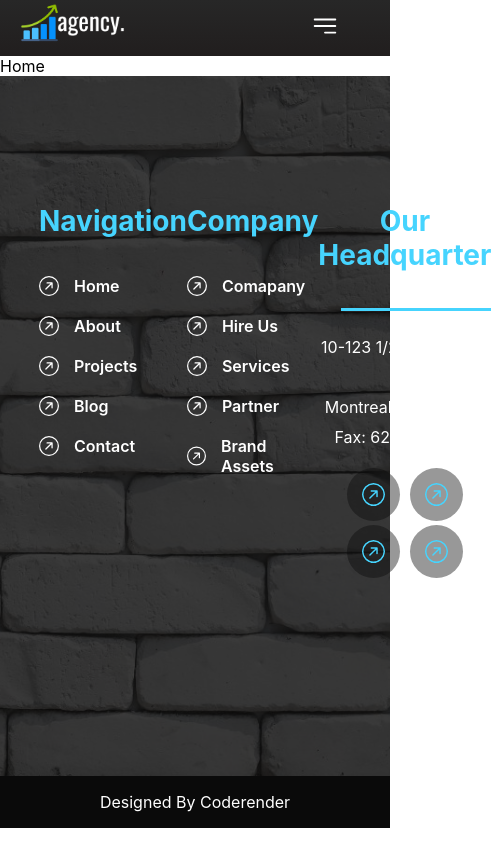
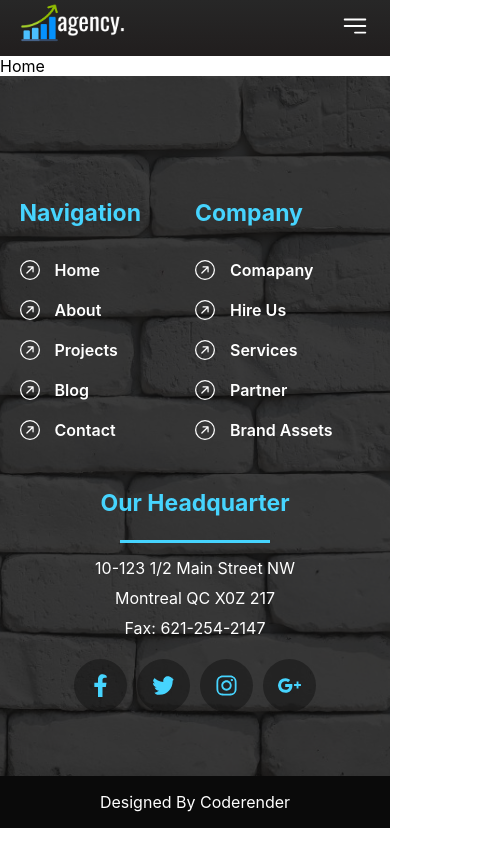
Before and after one commit to Tech-Genius/hagency, a React (Vite) app: page / in a window 390 px wide. Shown: the whole page, 491 px wide, since content can reach past the window. Built offline with nearby package versions, Linux system fonts and the light colour scheme; the HTML template or start-up script is replaced by a standard one.

Commit message:
fix: header and footer

```diff
--- a/src/Components/Footer.jsx
+++ b/src/Components/Footer.jsx
@@ -2,6 +2,10 @@ import { Link } from 'react-router-dom'
 import footer from './assets/images/hagency-footer.jpg'
 import './assets/css/Footer.css'
 import { BsArrowUpRightCircle } from "react-icons/bs";
+import { FaFacebookF } from "react-icons/fa";
+import { FaTwitter } from "react-icons/fa";
+import { FaInstagram } from "react-icons/fa";
+import { IoLogoGoogleplus } from "react-icons/io";
 
 function Footer() {
     return (
@@ -41,10 +45,10 @@ function Footer() {
                         Fax: 621-254-2147
                     </p>
                     <div className="footer_icons">
-                        <BsArrowUpRightCircle className='footer_icon' />
-                        <BsArrowUpRightCircle className='footer_icon' />
-                        <BsArrowUpRightCircle className='footer_icon' />
-                        <BsArrowUpRightCircle className='footer_icon' />
+                        <FaFacebookF className='footer_icon' />
+                        <FaTwitter className='footer_icon' />
+                        <FaInstagram className='footer_icon' />
+                        <IoLogoGoogleplus className='footer_icon' />
                     </div>
                 </div>
 
--- a/src/Components/assets/css/Footer.css
+++ b/src/Components/assets/css/Footer.css
@@ -95,8 +95,8 @@ margin-bottom: 20px;
 
 @media screen and (max-width:768px){
     .nexted-overlay-footer{
-        grid-template-columns: 1fr 1fr,
-        1fr;
+        grid-template-columns: 1fr 1fr;
+        width: 90%;
     }
 
     .upper_footer{
@@ -106,6 +106,27 @@ margin-bottom: 20px;
     .nexted-overlay-footer .footer_box.box3{
         text-align: center;
         width: 100%;
+        grid-column: 1 / 3;
     }
 
+
+
+    .nexted-overlay-footer .footer_box.box3 hr{
+    float:none;
+    margin-bottom: 10px;
+    }
+
+    .nexted-overlay-footer .footer_box.box3 p{
+        margin-top: 0px;
+    }
+
+    .nexted-overlay-footer .footer_box.box3 h3{
+        font-size: 23px;
+    }
+    .nexted-overlay-footer .footer_box h3{
+        color: #46D4FE;
+        font-size: 23px;
+    }
+
+
 }
--- a/src/Components/assets/css/Header.css
+++ b/src/Components/assets/css/Header.css
@@ -156,7 +156,7 @@ align-items: center;
     .sm_cntrl{
         right: 0;
         position: absolute;
-        margin-right: 50px;
+        margin-right: 20px;
         display: block;
     }
     .sm_cntrl .cntrl{
```
